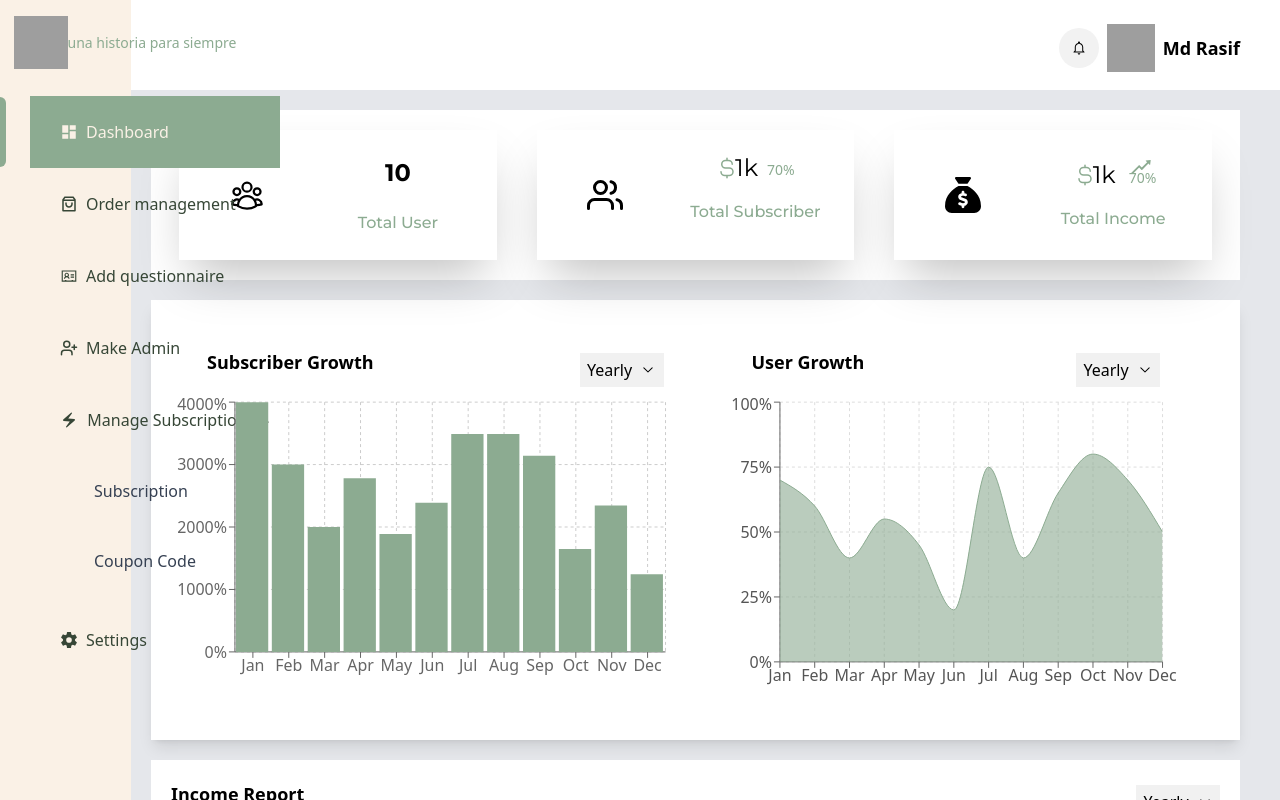
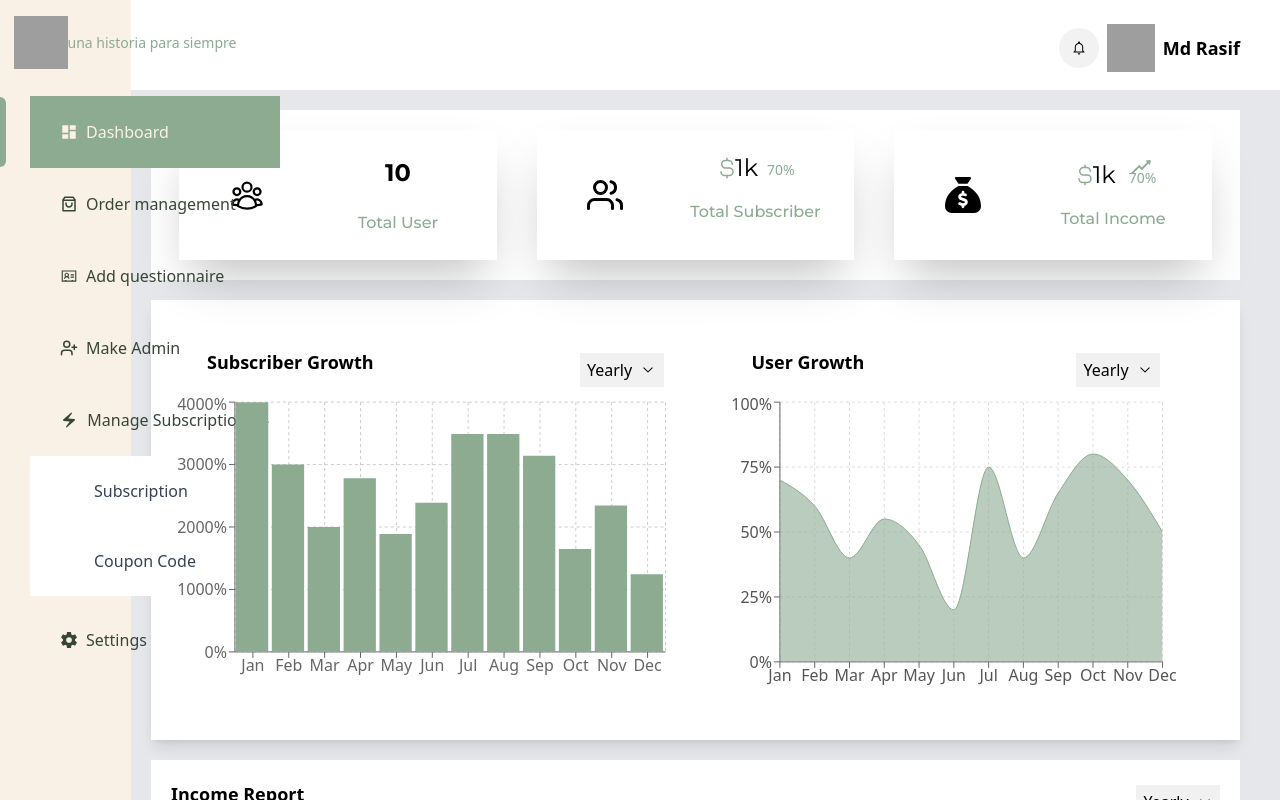
Before and after one commit to MohammedRasif/AMD-Dashboard, a React (Vite) app: page / in a window 1280 px wide. Both pictures are taken after a click on the button "Manage Subscription". Shown: the top 800 px of the page. Built offline with nearby package versions, Linux system fonts and the light colour scheme; grey boxes are pictures that could not be loaded.

Commit message:
sideber color function create

```diff
--- a/src/assets/component/Sidebar/Sidebar.jsx
+++ b/src/assets/component/Sidebar/Sidebar.jsx
@@ -14,8 +14,9 @@ const Sidebar = () => {
     // Checking for routes
     const isActiveo = location.pathname.startsWith("/addquestionnaire") || location.pathname.startsWith("/question");
     const isActiveb = location.pathname.startsWith("/odermanagement") || location.pathname.startsWith("/oderDetails");
+    const isActivec = location.pathname.startsWith("/subscription") || location.pathname.startsWith("/createSubcription")  || location.pathname.startsWith("/editSubcription");
+    const isActived = location.pathname.startsWith("/coupon-code") || location.pathname.startsWith("/AddCoupon")  ;
     const isManageSubscriptionActive = location.pathname === '/subscription' || location.pathname === '/coupon-code';
-    console.log(isManageSubscriptionActive);
     return (
         <div className="">
             <div className="flex fixed items-center justify-center w-[249.99px] h-[73px] pt-[12px]">
@@ -80,7 +81,6 @@ const Sidebar = () => {
                             className="flex items-center justify-between w-[280px]"
                             onClick={() => setIsOpen(!isOpen)}
                         >
-
                             <div
                                 className={`flex items-center space-x-2 justify-between w-[250px] h-[72px] pl-[30px] transition-all duration-300 ${isManageSubscriptionActive ? 'bg-[#8CAB91] text-[#FAF1E6]  ' : ''}`}
                             >
@@ -89,18 +89,17 @@ const Sidebar = () => {
                                 {isOpen ? <GoChevronUp className="mr-2" /> : <GoChevronDown className="mr-2" />}
                             </div>
                         </button>
-
                     </div>
                 </div>
 
                 {/* Submenu (Animated Expand) */}
                 <div
-                    className={` ml-[30px] w-[280px] overflow-hidden transition-all duration-300 ${isOpen ? 'max-h-[200px] opacity-100' : 'max-h-0 opacity-0'}`}
+                    className={` ml-[30px] w-[250px] overflow-hidden transition-all bg-white  duration-300 ${isOpen ? 'max-h-[200px] opacity-100' : 'max-h-0 opacity-0'}`}
                 >
                     <NavLink
                         to="/subscription"
                         className={({ isActive }) =>
-                            ` h-[70px] flex items-center pl-16 mr-[30px]   text-gray-700 hover:bg-[#8CAB91] hover:text-white transition  ${isActive ? 'bg-[#CBD9CC]' : ''}`
+                            ` h-[70px] flex items-center w-[300px] pl-16 mr-[30px]   text-gray-700 hover:bg-[#8CAB91] hover:text-white font-[500] transition  ${isActivec ? 'bg-[#CBD9CC]' : ''}`
                         }
                     >
                         Subscription
@@ -108,7 +107,7 @@ const Sidebar = () => {
                     <NavLink
                         to="/coupon-code"
                         className={({ isActive }) =>
-                            `flex items-center h-[70px] pl-16 mr-[30px] text-gray-700 hover:bg-[#8CAB91] hover:text-white transition  ${isActive ? 'bg-[#CBD9CC]' : ''}`
+                            `flex items-center h-[70px] w-[300px] pl-16 mr-[30px] text-gray-700 hover:bg-[#8CAB91] hover:text-white font-[500] transition  ${isActived ? 'bg-[#CBD9CC]' : ''}`
                         }
                     >
                         Coupon Code
```
